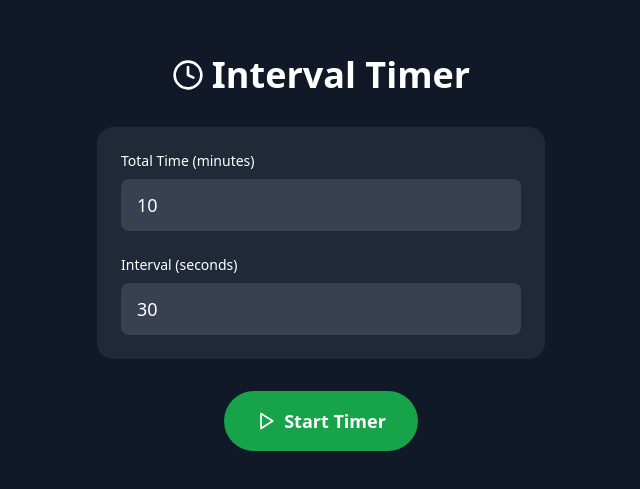
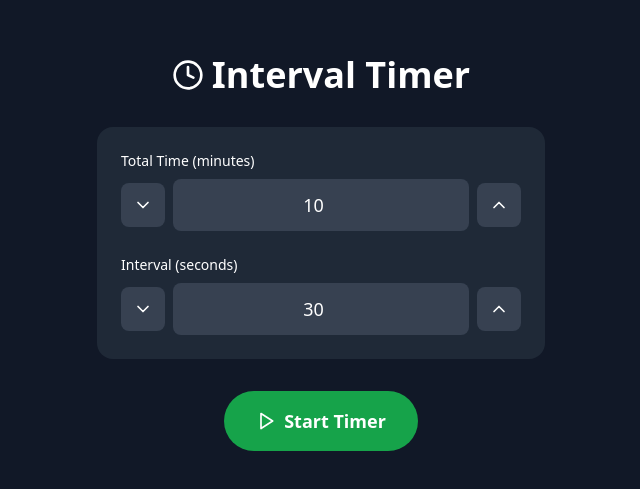
Before and after one commit to gjpark03/TaskTempo, a React (Vite) app: page / in a window 1280 px wide. Shown: the part 147-636 px from the top of the page, without its empty margins (319-959 px from the left). Built offline with nearby package versions, Linux system fonts and the light colour scheme; the HTML template or start-up script is replaced by a standard one.

Commit message:
Add interval edits

```diff
--- a/src/TimerApp.jsx
+++ b/src/TimerApp.jsx
@@ -1,5 +1,5 @@
 import React, { useState, useEffect, useRef } from 'react';
-import { Play, Pause, RotateCcw, Clock } from 'lucide-react';
+import { Play, Pause, RotateCcw, Clock, ChevronUp, ChevronDown } from 'lucide-react';
 
 export default function TimerApp() {
   const [totalMinutes, setTotalMinutes] = useState(10);
@@ -81,28 +81,60 @@ export default function TimerApp() {
               <label className="block text-sm font-medium mb-2">
                 Total Time (minutes)
               </label>
+              <div className="flex items-center gap-2">
+                <button
+                  onClick={() => setTotalMinutes(Math.max(1, totalMinutes - 1))}
+                  className="p-3 rounded-lg bg-gray-700 hover:bg-gray-600 text-white transition-colors"
+                  aria-label="Decrease total time"
+                >
+                  <ChevronDown className="w-5 h-5" />
+                </button>
                 <input
                   type="number"
                   min="1"
                   max="120"
                   value={totalMinutes}
                   onChange={(e) => setTotalMinutes(parseInt(e.target.value) || 1)}
-                className="w-full px-4 py-3 rounded-lg bg-gray-700 text-white text-lg focus:outline-none focus:ring-2 focus:ring-blue-500"
+                  className="flex-1 px-4 py-3 rounded-lg bg-gray-700 text-white text-lg text-center focus:outline-none focus:ring-2 focus:ring-blue-500"
                 />
+                <button
+                  onClick={() => setTotalMinutes(Math.min(120, totalMinutes + 1))}
+                  className="p-3 rounded-lg bg-gray-700 hover:bg-gray-600 text-white transition-colors"
+                  aria-label="Increase total time"
+                >
+                  <ChevronUp className="w-5 h-5" />
+                </button>
+              </div>
             </div>
 
             <div>
               <label className="block text-sm font-medium mb-2">
                 Interval (seconds)
               </label>
+              <div className="flex items-center gap-2">
+                <button
+                  onClick={() => setIntervalSeconds(Math.max(5, intervalSeconds - 5))}
+                  className="p-3 rounded-lg bg-gray-700 hover:bg-gray-600 text-white transition-colors"
+                  aria-label="Decrease interval"
+                >
+                  <ChevronDown className="w-5 h-5" />
+                </button>
                 <input
                   type="number"
                   min="5"
                   max="300"
                   value={intervalSeconds}
                   onChange={(e) => setIntervalSeconds(parseInt(e.target.value) || 5)}
-                className="w-full px-4 py-3 rounded-lg bg-gray-700 text-white text-lg focus:outline-none focus:ring-2 focus:ring-blue-500"
+                  className="flex-1 px-4 py-3 rounded-lg bg-gray-700 text-white text-lg text-center focus:outline-none focus:ring-2 focus:ring-blue-500"
                 />
+                <button
+                  onClick={() => setIntervalSeconds(Math.min(300, intervalSeconds + 5))}
+                  className="p-3 rounded-lg bg-gray-700 hover:bg-gray-600 text-white transition-colors"
+                  aria-label="Increase interval"
+                >
+                  <ChevronUp className="w-5 h-5" />
+                </button>
+              </div>
             </div>
           </div>
         )}
```
Lines whose indentation alone changed are shown as unchanged.
